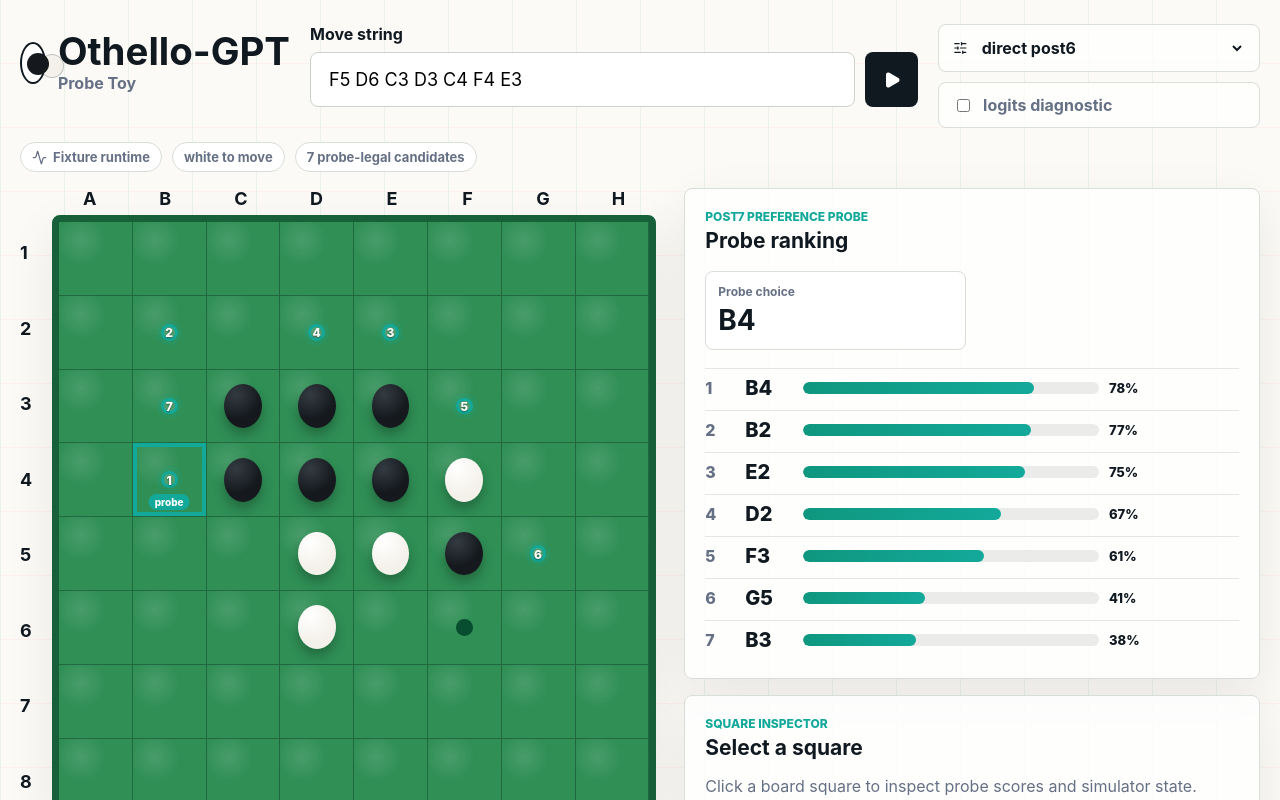
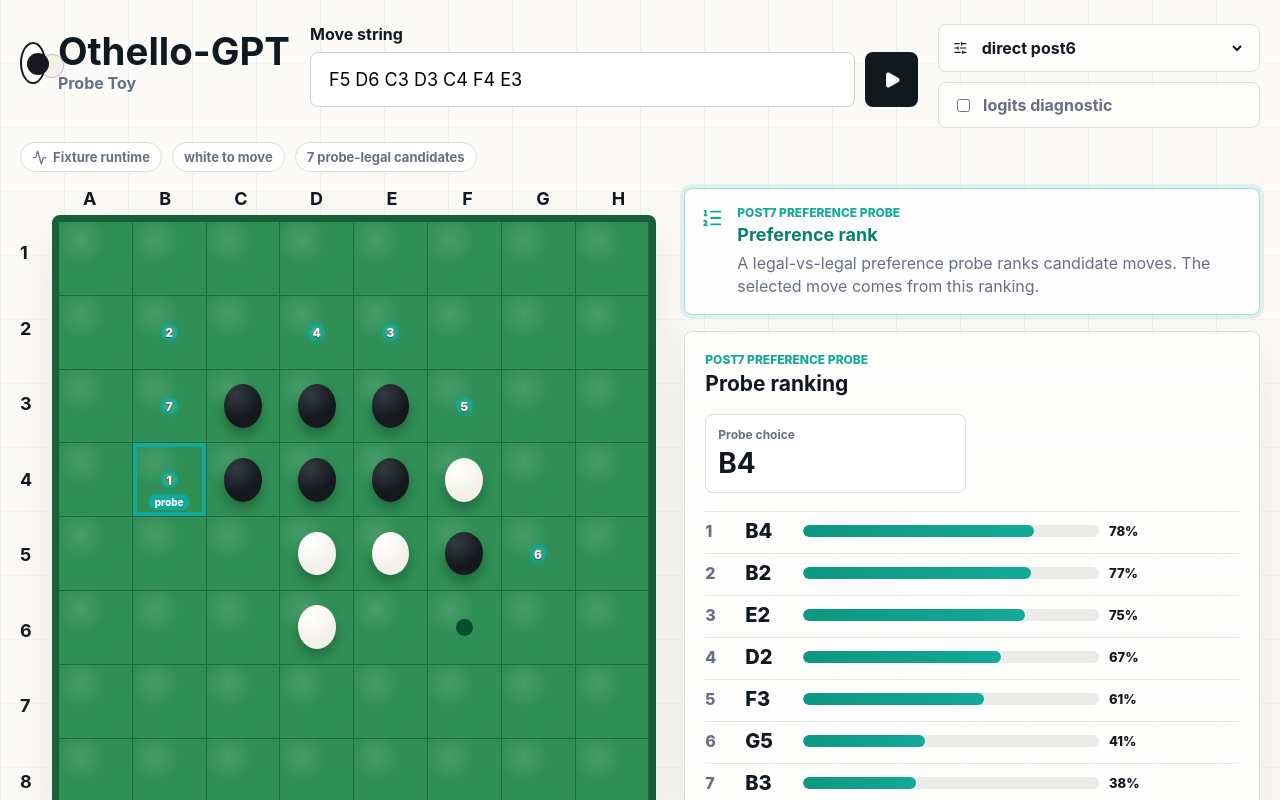
Before and after one commit to diegovalverde/Othello-gpt-probe-toy, a React (Vite) app: page / in a window 1280 px wide. Shown: the top 800 px of the page. Built offline with nearby package versions, Linux system fonts and the light colour scheme.

Commit message:
Add probe stage detail panel

```diff
--- a/src/app/App.tsx
+++ b/src/app/App.tsx
@@ -4,6 +4,7 @@ import { BoardView } from "../components/BoardView";
 import { DirectionalProbePanel } from "../components/DirectionalProbePanel";
 import { MoveRanking } from "../components/MoveRanking";
 import { ProbeRail } from "../components/ProbeRail";
+import { StageDetails } from "../components/StageDetails";
 import { SquareInspector } from "../components/SquareInspector";
 import { analyzeWithFixtures, DEFAULT_INPUT } from "../inference/fixtureAnalysis";
 import type { BoardSquareView, LegalitySource } from "../types/probe";
@@ -121,6 +122,7 @@ export function App() {
               selectedSquare={selected?.square ?? null}
             />
             <div className="side-stack">
+              <StageDetails activeStage={activeStage} />
               <MoveRanking
                 moves={analysis.rankedMoves}
                 probeChoice={analysis.probeChoice}
--- /dev/null
+++ b/src/components/StageDetails.tsx
@@ -0,0 +1,54 @@
+import { BrainCircuit, CircleDot, ListOrdered, SquareStack } from "lucide-react";
+
+interface StageDetailsProps {
+  activeStage: string;
+}
+
+const details = {
+  l4: {
+    eyebrow: "L4 board probe",
+    title: "Board readout",
+    body: "A linear probe reads empty, mine, and theirs states from the layer-4 residual stream.",
+    tone: "board",
+    Icon: SquareStack,
+  },
+  post6: {
+    eyebrow: "post6 legality probe",
+    title: "Legal mask",
+    body: "A direct legal-square probe marks candidate moves after layer 6; the drilldown shows directional capture rays.",
+    tone: "legality",
+    Icon: CircleDot,
+  },
+  post7: {
+    eyebrow: "post7 preference probe",
+    title: "Preference rank",
+    body: "A legal-vs-legal preference probe ranks candidate moves. The selected move comes from this ranking.",
+    tone: "preference",
+    Icon: ListOrdered,
+  },
+  logits: {
+    eyebrow: "final logits",
+    title: "Diagnostic only",
+    body: "The output logits are shown only to compare against the probe choice; they do not select the move.",
+    tone: "logits",
+    Icon: BrainCircuit,
+  },
+} as const;
+
+export function StageDetails({ activeStage }: StageDetailsProps) {
+  const detail = details[activeStage as keyof typeof details] ?? details.post7;
+  const Icon = detail.Icon;
+
+  return (
+    <section className={`stage-details tone-${detail.tone}`}>
+      <Icon size={22} />
+      <div>
+        <p className={`eyebrow ${detail.tone === "legality" ? "legality" : ""}`}>
+          {detail.eyebrow}
+        </p>
+        <h2>{detail.title}</h2>
+        <p>{detail.body}</p>
+      </div>
+    </section>
+  );
+}
--- a/src/styles/global.css
+++ b/src/styles/global.css
@@ -382,6 +382,7 @@ select {
 .ranking-card,
 .inspector-card,
 .direction-card,
+.stage-details,
 .probe-rail {
   border: 1px solid var(--line);
   border-radius: 8px;
@@ -393,6 +394,63 @@ select {
 .inspector-card,
 .direction-card {
   padding: 20px;
+}
+
+.stage-details {
+  display: grid;
+  grid-template-columns: auto 1fr;
+  gap: 14px;
+  align-items: start;
+  padding: 16px;
+  box-shadow: var(--shadow);
+}
+
+.stage-details svg {
+  margin-top: 2px;
+}
+
+.stage-details h2 {
+  font-size: 18px;
+}
+
+.stage-details p:last-child {
+  margin: 7px 0 0;
+  color: var(--muted);
+  line-height: 1.45;
+}
+
+.stage-details.tone-board {
+  border-color: rgba(230, 165, 0, 0.36);
+}
+
+.stage-details.tone-board svg,
+.stage-details.tone-board .eyebrow {
+  color: #9a6d00;
+}
+
+.stage-details.tone-legality {
+  border-color: rgba(255, 102, 85, 0.36);
+}
+
+.stage-details.tone-legality svg {
+  color: var(--probe-legality);
+}
+
+.stage-details.tone-preference {
+  border-color: rgba(19, 169, 154, 0.36);
+}
+
+.stage-details.tone-preference svg {
+  color: var(--probe-preference);
+}
+
+.stage-details.tone-logits {
+  border-color: rgba(138, 149, 163, 0.4);
+}
+
+.stage-details.tone-logits svg,
+.stage-details.tone-logits .eyebrow {
+  color: var(--probe-logits);
 }
 
 .panel-heading {
```
